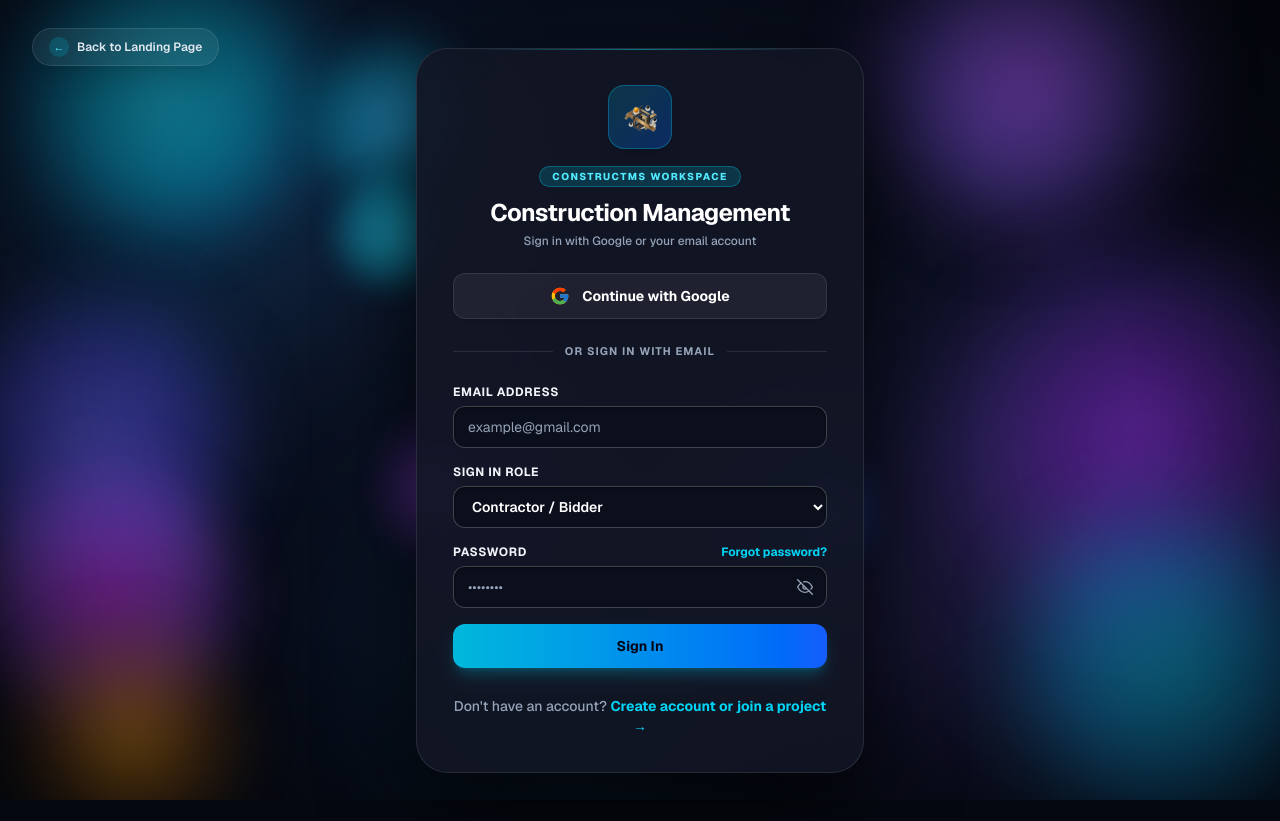
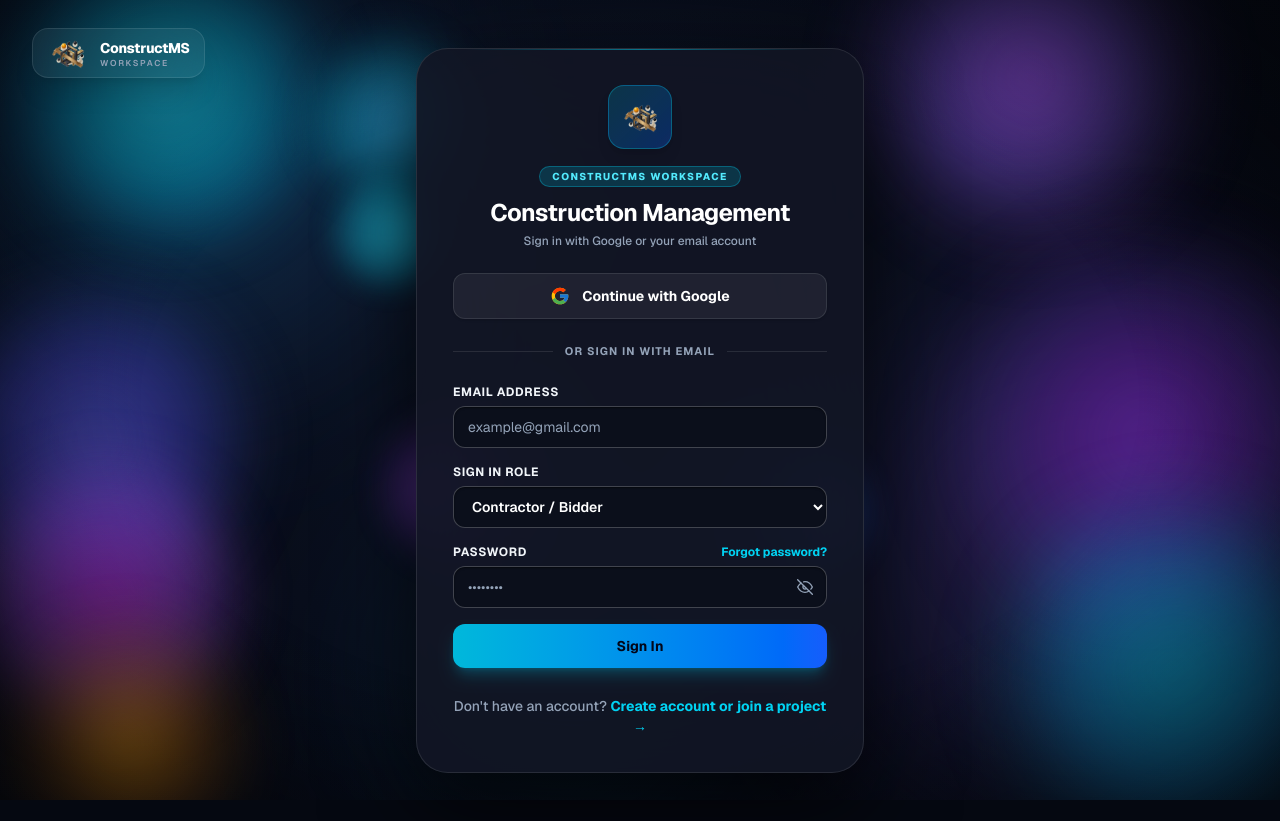
Before and after one commit to Crxtian01/Conssytem, a Next.js app: page /login in a window 1280 px wide. Built offline with nearby package versions, Linux system fonts and the light colour scheme.

Commit message:
Replace top-left back button with ConstructMS brand logo link in auth layout

```diff
--- a/src/components/auth/AuthCardLayout.tsx
+++ b/src/components/auth/AuthCardLayout.tsx
@@ -14,16 +14,27 @@ export default function AuthCardLayout({ title, subtitle, children }: AuthCardLa
       {/* Exact city night photography bokeh background from the dashboard */}
       <ScatteredMaterialsBackdrop />
 
-      {/* Top-Left Floating Navigation Pill */}
+      {/* Top-Left Logo (Replaces 'Back to Landing Page' button) */}
       <div className="fixed top-5 left-5 z-20 sm:top-7 sm:left-8">
         <Link
           href="/welcome"
-          className="group inline-flex items-center gap-2 rounded-full border border-white/10 bg-white/[0.06] px-4 py-2 text-xs font-semibold text-slate-200 shadow-xl backdrop-blur-2xl transition-all hover:border-cyan-400/40 hover:bg-white/10 hover:text-white"
+          className="group flex items-center gap-3 rounded-2xl border border-white/10 bg-white/[0.05] px-3.5 py-2 shadow-xl backdrop-blur-2xl transition-all hover:border-cyan-400/40 hover:bg-white/[0.09]"
+          aria-label="ConstructMS Home"
         >
-          <span className="inline-flex h-5 w-5 items-center justify-center rounded-full bg-cyan-500/20 text-cyan-300 text-[11px] transition-transform group-hover:-translate-x-0.5">
-            ←
-          </span>
-          <span>Back to Landing Page</span>
+          {/* eslint-disable-next-line @next/next/no-img-element */}
+          <img
+            src="/constructms-sculpture.png"
+            alt="ConstructMS Logo"
+            className="h-8 w-auto object-contain transition-transform group-hover:scale-105"
+          />
+          <div className="leading-tight">
+            <span className="block text-sm font-extrabold tracking-tight text-white group-hover:text-cyan-300 transition">
+              ConstructMS
+            </span>
+            <span className="block text-[8.5px] font-semibold uppercase tracking-[0.2em] text-slate-400">
+              Workspace
+            </span>
+          </div>
         </Link>
       </div>
 
```
